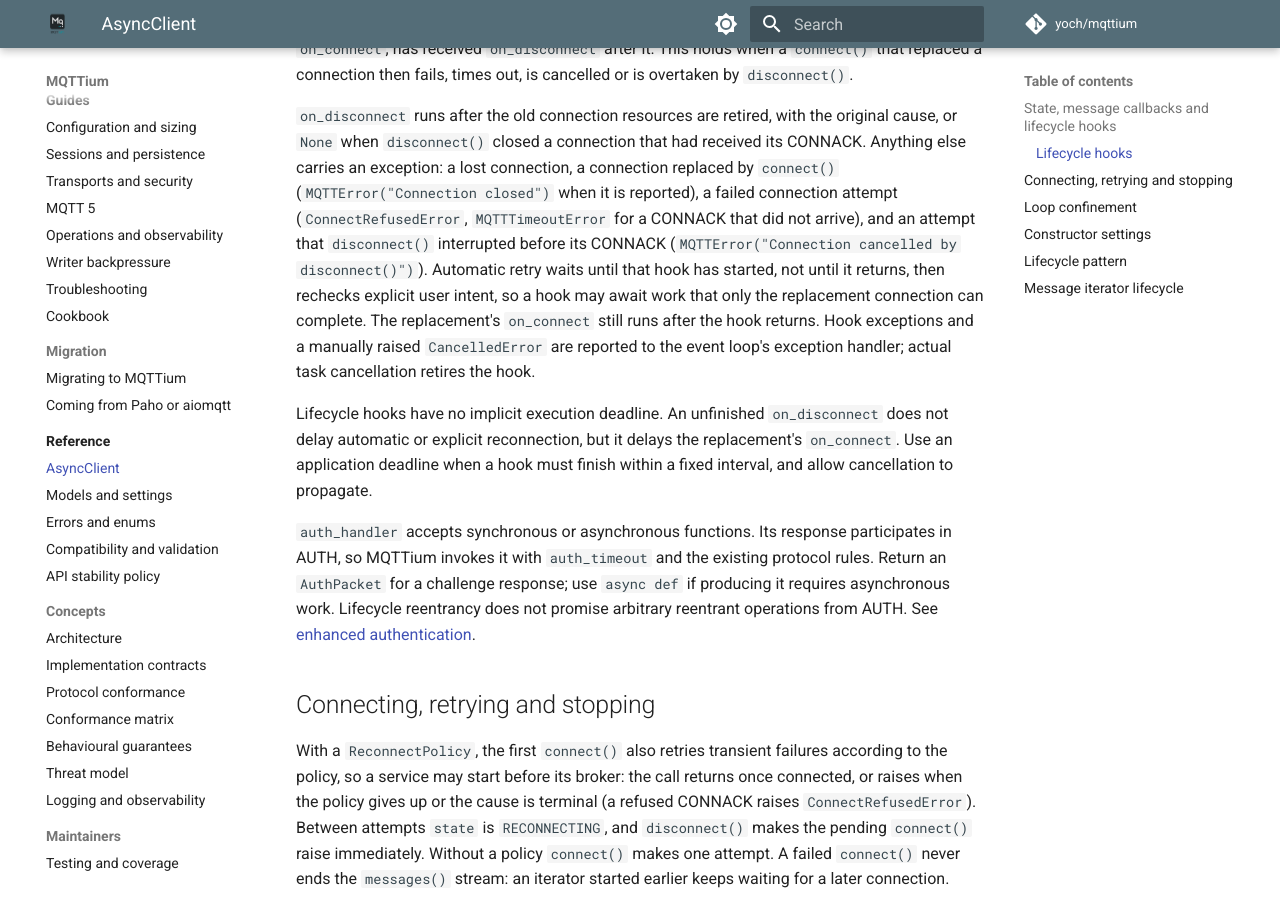
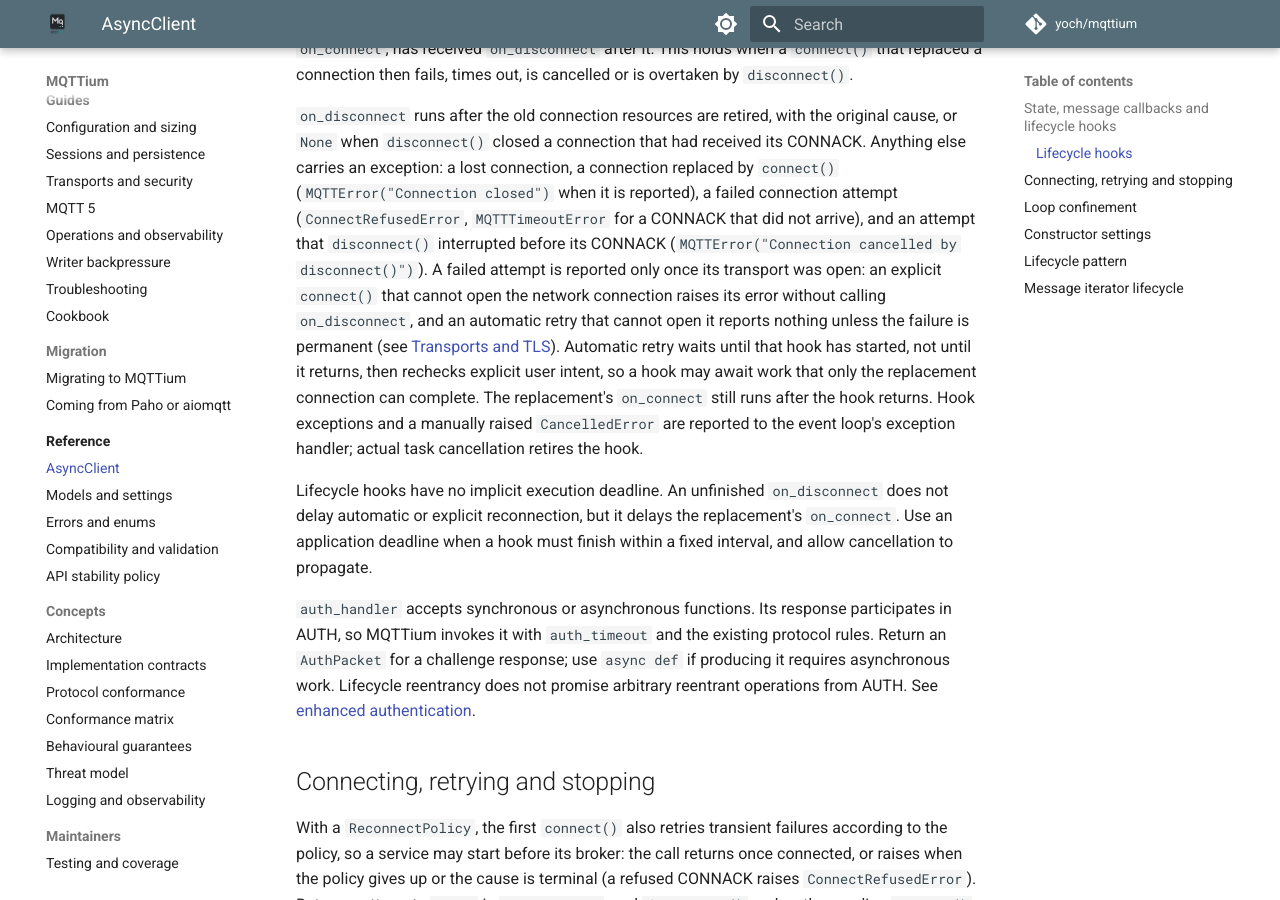
Before and after one commit to yoch/mqttium, an MkDocs documentation site: the page built from docs/reference/async-client.md, in a window 1280 px wide and 900 px high, scrolled down 2813 px. Built offline with MkDocs 1.6.1 and Material for MkDocs 9.7.7, drawn with Linux system fonts in a browser that asks for light colours; comment, search, counter and statistics services are not loaded.

Commit message:
Say which failed connection attempts on_disconnect reports
A connection attempt that cannot open its transport is reported by the
exception connect() raises, not by on_disconnect; an automatic retry
reports such a failure only when it is permanent. The hook contract now
says so instead of listing failed attempts in general.

Co-Authored-By: Claude Opus 5.5 <noreply@anthropic.com>
Claude-Session: https://claude.ai/code/session_01Ao6T3feVH1AdmD4A8HiJoS

```diff
--- a/docs/reference/async-client.md
+++ b/docs/reference/async-client.md
@@ -142,7 +142,11 @@ connection replaced by `connect()` (`MQTTError("Connection closed")` when it is
 reported), a failed connection attempt (`ConnectRefusedError`,
 `MQTTTimeoutError` for a CONNACK that did not arrive), and an attempt that
 `disconnect()` interrupted before its CONNACK
-(`MQTTError("Connection cancelled by disconnect()")`). Automatic retry waits until that
+(`MQTTError("Connection cancelled by disconnect()")`). A failed attempt is
+reported only once its transport was open: an explicit `connect()` that cannot
+open the network connection raises its error without calling `on_disconnect`,
+and an automatic retry that cannot open it reports nothing unless the failure
+is permanent (see [Transports and TLS](../transports-and-tls.md)). Automatic retry waits until that
 hook has started, not until it returns, then rechecks explicit user intent, so
 a hook may await work that only the replacement connection can complete. The
 replacement's `on_connect` still runs after the hook returns. Hook exceptions and a
```
